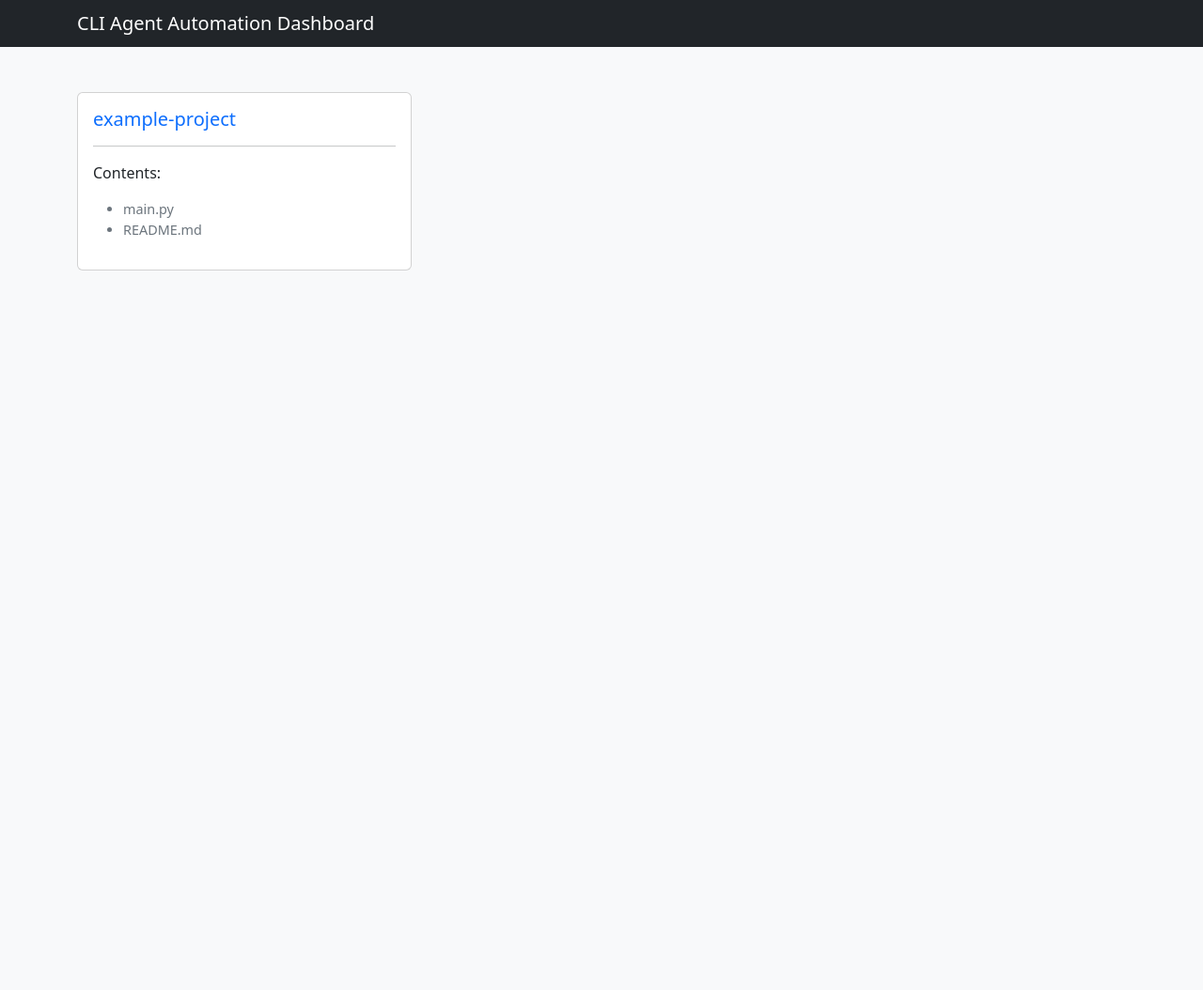
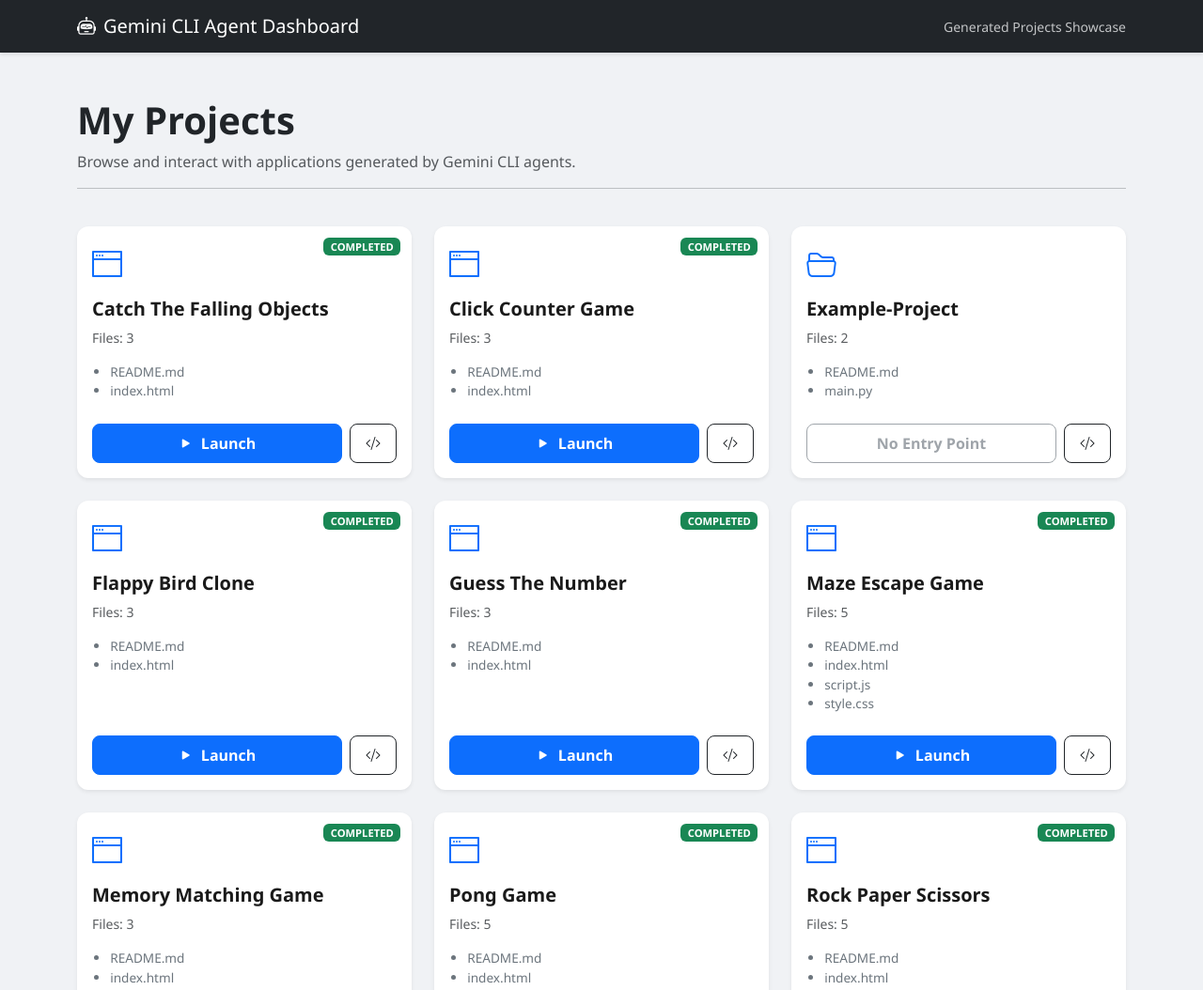
Before and after one commit to nobel-ai-tests/cli-agent-automation, a plain HTML site: page index.html in a window 1280 px wide. Shown: the top 1054 px of the page at 94% size. Before the commit the page ends 800 px from the top, so only its background shows below. Drawn offline with nearby package versions, Linux system fonts and the light colour scheme.

Commit message:
Enhance web dashboard: add project launching and GitHub links

```diff
--- a/index.html
+++ b/index.html
@@ -3,31 +3,62 @@
 <head>
     <meta charset="UTF-8">
     <meta name="viewport" content="width=device-width, initial-scale=1.0">
-    <title>CLI Agent Automation Projects</title>
+    <title>Gemini CLI Agent Dashboard</title>
     <link href="https://cdn.jsdelivr.net/npm/bootstrap@5.3.0/dist/css/bootstrap.min.css" rel="stylesheet">
+    <link rel="stylesheet" href="https://cdn.jsdelivr.net/npm/bootstrap-icons@1.11.3/font/bootstrap-icons.min.css">
     <style>
-        body { background-color: #f8f9fa; }
-        .project-card { margin-bottom: 20px; transition: transform 0.2s; }
-        .project-card:hover { transform: translateY(-5px); box-shadow: 0 4px 15px rgba(0,0,0,0.1); }
-        .file-list { font-size: 0.9rem; color: #6c757d; }
+        :root {
+            --primary-color: #0d6efd;
+            --bg-color: #f0f2f5;
+        }
+        body { background-color: var(--bg-color); font-family: 'Segoe UI', Tahoma, Geneva, Verdana, sans-serif; }
+        .navbar { box-shadow: 0 2px 4px rgba(0,0,0,0.1); }
+        .project-card { margin-bottom: 24px; transition: all 0.3s cubic-bezier(.25,.8,.25,1); border: none; border-radius: 12px; }
+        .project-card:hover { transform: translateY(-8px); box-shadow: 0 14px 28px rgba(0,0,0,0.15), 0 10px 10px rgba(0,0,0,0.12); }
+        .card-title { font-weight: 700; color: #1a1a1a; text-transform: capitalize; }
+        .file-list { font-size: 0.85rem; color: #6c757d; max-height: 120px; overflow-y: auto; padding-left: 1.2rem; }
+        .btn-view { border-radius: 8px; font-weight: 600; padding: 8px 16px; transition: all 0.2s; }
+        .status-badge { position: absolute; top: 12px; right: 12px; font-size: 0.7rem; }
+        .card-body { position: relative; display: flex; flex-direction: column; }
+        .btn-group-custom { margin-top: auto; display: flex; gap: 8px; }
+        .project-icon { font-size: 2rem; color: var(--primary-color); margin-bottom: 12px; }
     </style>
 </head>
 <body>
-    <nav class="navbar navbar-dark bg-dark">
+    <nav class="navbar navbar-expand-lg navbar-dark bg-dark mb-5">
         <div class="container">
-            <span class="navbar-brand mb-0 h1">CLI Agent Automation Dashboard</span>
+            <a class="navbar-brand d-flex align-items-center" href="#">
+                <i class="bi bi-robot me-2"></i>
+                <span>Gemini CLI Agent Dashboard</span>
+            </a>
+            <div class="navbar-text text-light opacity-75">
+                <small>Generated Projects Showcase</small>
+            </div>
         </div>
     </nav>
 
-    <div class="container mt-5">
+    <div class="container">
+        <div class="row mb-4">
+            <div class="col-12">
+                <h2 class="display-6 fw-bold text-dark">My Projects</h2>
+                <p class="text-muted">Browse and interact with applications generated by Gemini CLI agents.</p>
+                <hr>
+            </div>
+        </div>
         <div id="projects-container" class="row">
-            <div class="col-12 text-center">
-                <div class="spinner-border" role="status">
+            <div class="col-12 text-center py-5">
+                <div class="spinner-border text-primary" role="status" style="width: 3rem; height: 3rem;">
                     <span class="visually-hidden">Loading...</span>
                 </div>
             </div>
         </div>
     </div>
+
+    <footer class="py-4 mt-5 bg-white border-top">
+        <div class="container text-center">
+            <p class="text-muted mb-0 small">Built with Gemini CLI & Bootstrap</p>
+        </div>
+    </footer>
 
     <script>
         async function loadProjects() {
@@ -37,23 +68,49 @@
                 const container = document.getElementById('projects-container');
                 container.innerHTML = '';
 
-                if (projects.length === 0) {
-                    container.innerHTML = '<div class="col-12 text-center"><h3>No projects found.</h3></div>';
+                if (!projects || projects.length === 0) {
+                    container.innerHTML = `
+                        <div class="col-12 text-center py-5">
+                            <i class="bi bi-folder-x display-1 text-muted"></i>
+                            <h3 class="mt-3">No projects found.</h3>
+                            <p class="text-muted">Run the controller to generate some work!</p>
+                        </div>`;
                     return;
                 }
 
                 projects.forEach(project => {
+                    const hasIndex = project.files.includes('index.html');
+                    const isDone = project.files.includes('.done');
+                    const cleanName = project.name.replace(/_/g, ' ');
+
                     const card = document.createElement('div');
-                    card.className = 'col-md-4 project-card';
+                    card.className = 'col-md-6 col-lg-4 d-flex align-items-stretch';
                     card.innerHTML = `
-                        <div class="card h-100">
+                        <div class="card project-card w-100 shadow-sm">
                             <div class="card-body">
-                                <h5 class="card-title text-primary">${project.name}</h5>
-                                <hr>
-                                <p class="card-text">Contents:</p>
-                                <ul class="file-list">
-                                    ${project.files.map(f => `<li>${f}</li>`).join('')}
+                                ${isDone ? '<span class="badge bg-success status-badge">COMPLETED</span>' : ''}
+                                <div class="project-icon">
+                                    <i class="bi ${hasIndex ? 'bi-window-fullscreen' : 'bi-folder2-open'}"></i>
+                                </div>
+                                <h5 class="card-title">${cleanName}</h5>
+                                <p class="card-text small text-muted mb-3">
+                                    Files: ${project.files.length}
+                                </p>
+                                <ul class="file-list mb-4">
+                                    ${project.files.filter(f => !f.startsWith('.')).slice(0, 5).map(f => `<li>${f}</li>`).join('')}
+                                    ${project.files.length > 5 ? `<li class="list-unstyled"><small>...and ${project.files.length - 5} more</small></li>` : ''}
                                 </ul>
+                                <div class="btn-group-custom mt-auto">
+                                    ${hasIndex ?
+                                        `<a href="projects/${project.name}/index.html" target="_blank" class="btn btn-primary btn-view flex-grow-1">
+                                            <i class="bi bi-play-fill me-1"></i> Launch
+                                         </a>` :
+                                        `<button disabled class="btn btn-outline-secondary btn-view flex-grow-1">No Entry Point</button>`
+                                    }
+                                    <a href="https://github.com/nobel-ai-tests/cli-agent-automation/tree/master/projects/${project.name}" target="_blank" class="btn btn-outline-dark btn-view">
+                                        <i class="bi bi-code-slash"></i>
+                                    </a>
+                                </div>
                             </div>
                         </div>
                     `;
@@ -62,7 +119,12 @@
             } catch (error) {
                 console.error('Error loading projects:', error);
                 document.getElementById('projects-container').innerHTML =
-                    '<div class="col-12 text-center text-danger"><h3>Error loading projects manifest.</h3></div>';
+                    `<div class="col-12 text-center py-5">
+                        <div class="alert alert-danger d-inline-block">
+                            <i class="bi bi-exclamation-triangle-fill me-2"></i>
+                            Error loading projects manifest. Ensure projects_manifest.json exists.
+                        </div>
+                    </div>`;
             }
         }
 
--- a/projects_manifest.json
+++ b/projects_manifest.json
@@ -1,9 +1,114 @@
 [
+  {
+    "name": "catch_the_falling_objects",
+    "files": [
+      ".done",
+      "README.md",
+      "index.html"
+    ]
+  },
+  {
+    "name": "click_counter_game",
+    "files": [
+      ".done",
+      "README.md",
+      "index.html"
+    ]
+  },
   {
     "name": "example-project",
     "files": [
-      "main.py",
-      "README.md"
+      "README.md",
+      "main.py"
+    ]
+  },
+  {
+    "name": "flappy_bird_clone",
+    "files": [
+      ".done",
+      "README.md",
+      "index.html"
+    ]
+  },
+  {
+    "name": "guess_the_number",
+    "files": [
+      ".done",
+      "README.md",
+      "index.html"
+    ]
+  },
+  {
+    "name": "maze_escape_game",
+    "files": [
+      ".done",
+      "README.md",
+      "index.html",
+      "script.js",
+      "style.css"
+    ]
+  },
+  {
+    "name": "memory_matching_game",
+    "files": [
+      ".done",
+      "README.md",
+      "index.html"
+    ]
+  },
+  {
+    "name": "pong_game",
+    "files": [
+      ".done",
+      "README.md",
+      "index.html",
+      "script.js",
+      "style.css"
+    ]
+  },
+  {
+    "name": "rock_paper_scissors",
+    "files": [
+      ".done",
+      "README.md",
+      "index.html",
+      "script.js",
+      "style.css"
+    ]
+  },
+  {
+    "name": "snake_game",
+    "files": [
+      ".done",
+      "README.md",
+      "game.js",
+      "index.html"
+    ]
+  },
+  {
+    "name": "tic_tac_toe",
+    "files": [
+      ".done",
+      "README.md",
+      "index.html"
+    ]
+  },
+  {
+    "name": "typing_speed_game",
+    "files": [
+      ".done",
+      "README.md",
+      "index.html"
+    ]
+  },
+  {
+    "name": "whack_a_mole",
+    "files": [
+      ".done",
+      "README.md",
+      "index.html",
+      "script.js",
+      "style.css"
     ]
   }
 ]
```
